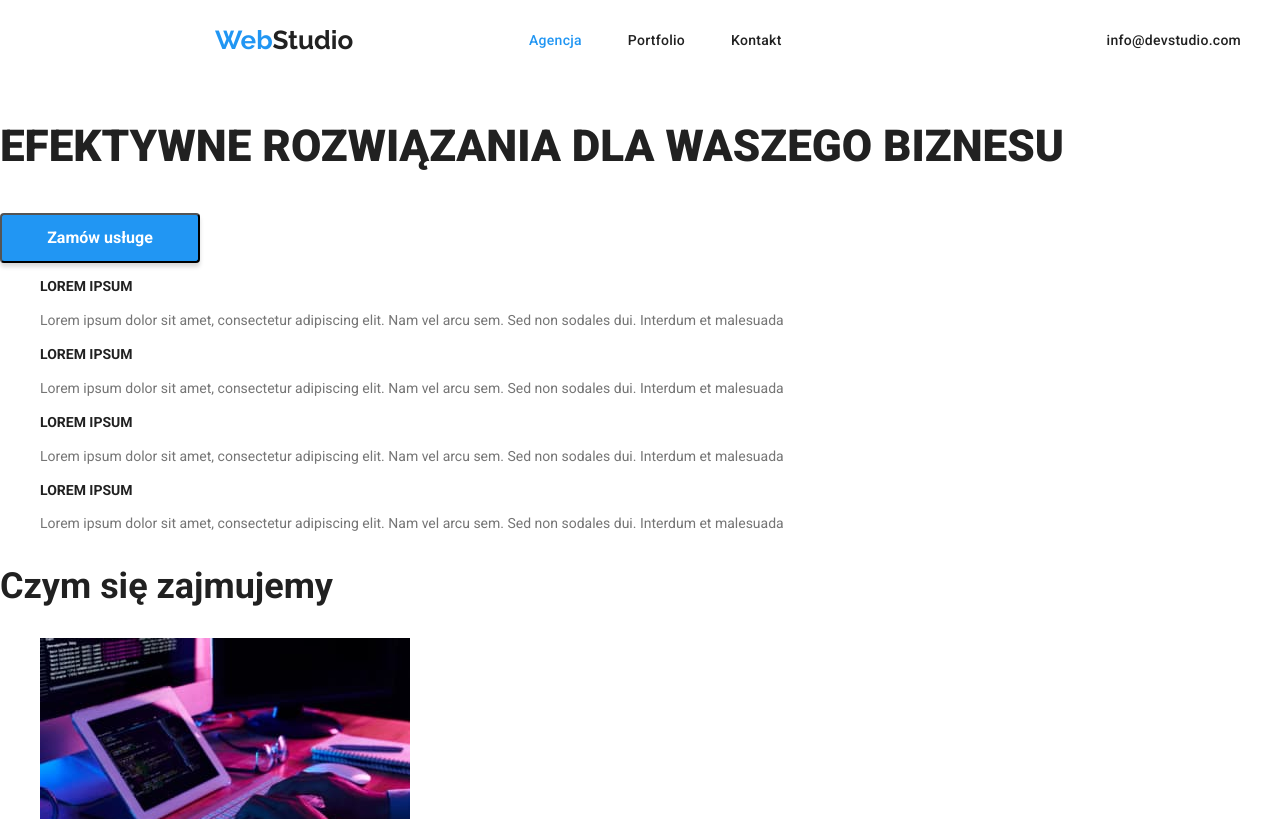
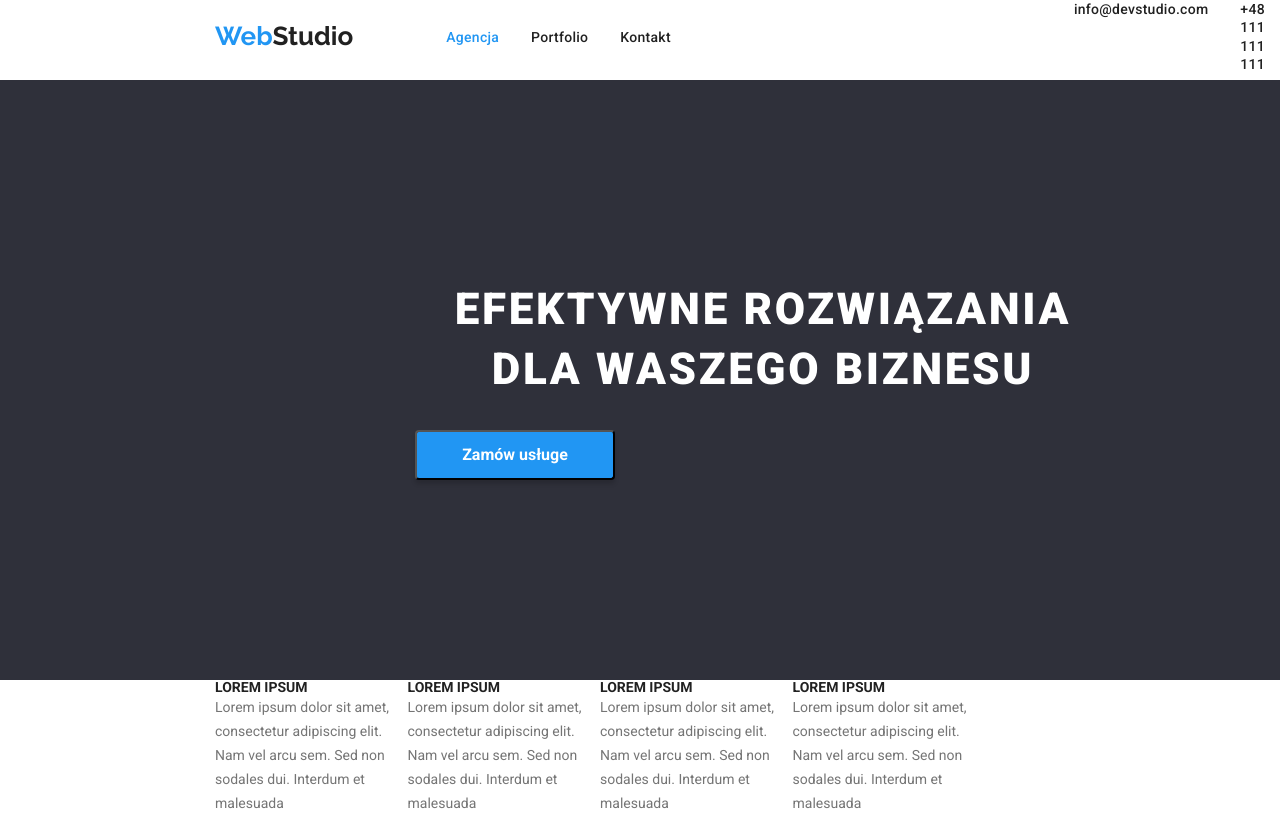
Before and after one commit to jakunowa/goit-markup-hw-03, a plain HTML site: page index.html in a window 1280 px wide. Shown: the top 819 px of the page. Drawn offline with nearby package versions, Linux system fonts and the light colour scheme.

Commit message:
poprawka

```diff
--- a/css/style.css
+++ b/css/style.css
@@ -8,6 +8,8 @@
 }
 * {
   box-sizing: border-box;
+  margin: 0;
+  padding: 0;
 }
 body {
   font-family: "Roboto", sans-serif;
@@ -21,12 +23,10 @@ body {
   font-weight: 700;
   font-size: 26px;
   line-height: 1.19;
-  position: absolute;
   width: 145px;
   height: 31px;
-  padding-left: 215px;
-
   color: inherit;
+  margin-right: 93px;
 }
 
 .logo-primary {
@@ -36,6 +36,12 @@ body {
   font-weight: 900;
   font-size: 44px;
   line-height: 1.36;
+  letter-spacing: 0.06em;
+  width: 696px;
+  height: 120px;
+  text-align: center;
+  margin-bottom: 30px;
+  text-transform: uppercase;
 }
 
 .h2-main {
@@ -74,19 +80,7 @@ body {
 .ul-main {
   list-style-type: none;
 }
-.ul-flex {
-  display: flex;
-}
-.li-flex {
-  padding-left: 46px;
-}
-.li-contact {
-  padding-right: 50px;
-}
 
-.nav-main {
-  margin-left: 443px;
-}
 .logo-footer {
   font-family: "Raleway";
   font-style: normal;
@@ -156,6 +150,7 @@ body {
 .footer-main {
   background-color: var(--main-background-color);
   color: var(--logo-color);
+  display: ;
 }
 .button-main {
   cursor: pointer;
@@ -175,16 +170,55 @@ body {
   font-family: inherit;
   font-weight: 500;
 }
-.header-main {
+.container {
+  width: 1200px;
+
+  padding-top: 0px;
+  padding-bottom: 0px;
+  padding-left: 215px;
+  padding-right: 215px;
+}
+
+.container-flex {
   display: flex;
-  flex-direction: row;
-  justify-content: flex-start;
   align-items: center;
+}
+.ul-flex {
+  display: flex;
+}
+.nav-main {
+  display: flex;
+}
+.li-flex {
+  padding-right: 32px;
+}
+.li-contact {
+  margin-left: 371px;
+}
+.section-main {
+  height: 600px;
+  width: 1600px;
 
+  background-color: var(--main-background-color);
+  color: var(--logo-color);
+  display: flex;
+  flex-direction: column;
+  justify-content: center;
+  align-items: center;
+}
+.section-secondary {
+  display: flex;
+}
+.ul-flex {
+  display: flex;
+}
+.section-about {
+  display: flex;
+  flex-direction: column;
+  justify-content: center;
+  align-items: center;
+}
+header {
   width: 1600px;
   height: 80px;
-  background-color: var(--logo-color);
 }
-.contact-position {
-  padding-left: 325px;
-}
--- a/index.html
+++ b/index.html
@@ -22,11 +22,11 @@
     />
   </head>
   <body>
-    <header class="header-main">
+    <header>
+      <div class="container container-flex">
         <a class="logo-main a-main" href="index.html"
           ><span class="logo-primary"> Web</span>Studio</a
         >
-
         <nav class="nav-main">
           <ul class="ul-main ul-flex">
             <li class="li-flex">
@@ -35,12 +35,13 @@
             <li class="li-flex">
               <a class="links a-main" href="portfolio.html">Portfolio</a>
             </li>
-          <li class="li-flex"><a class="links a-main" href="#">Kontakt</a></li>
+            <li class="li-flex">
+              <a class="links a-main" href="#">Kontakt</a>
+            </li>
           </ul>
         </nav>
-      <div>
-        <ul class="ul-main ul-flex contact-position">
-          <li class="li-contact">
+        <ul class="ul-main ul-flex li-contact">
+          <li class="li-flex">
             <a class="links a-main" href="mailto:info@devstudio.com"
               >info@devstudio.com</a
             >
@@ -53,12 +54,14 @@
     </header>
     <main>
       <!-- About Us-->
-      <section>
+      <section class="section-main">
+        <div class="container">
           <h1 class="title">EFEKTYWNE ROZWIĄZANIA DLA WASZEGO BIZNESU</h1>
           <button class="button-main" type="button">Zamów usługe</button>
+        </div>
       </section>
-      <section>
-        <ul class="ul-main">
+      <section class="section-secondary container">
+        <ul class="ul-main ul-flex">
           <li>
             <h3 class="h3-main">LOREM IPSUM</h3>
             <p class="p-main">
@@ -89,7 +92,7 @@
           </li>
         </ul>
       </section>
-      <section>
+      <section class="section-about container">
         <h2 class="h2-main">Czym się zajmujemy</h2>
         <ul class="ul-main">
           <li>
```
Also changed, not shown: portfolio.html (+7 -6 lines). Lines whose indentation alone changed are shown as unchanged.
